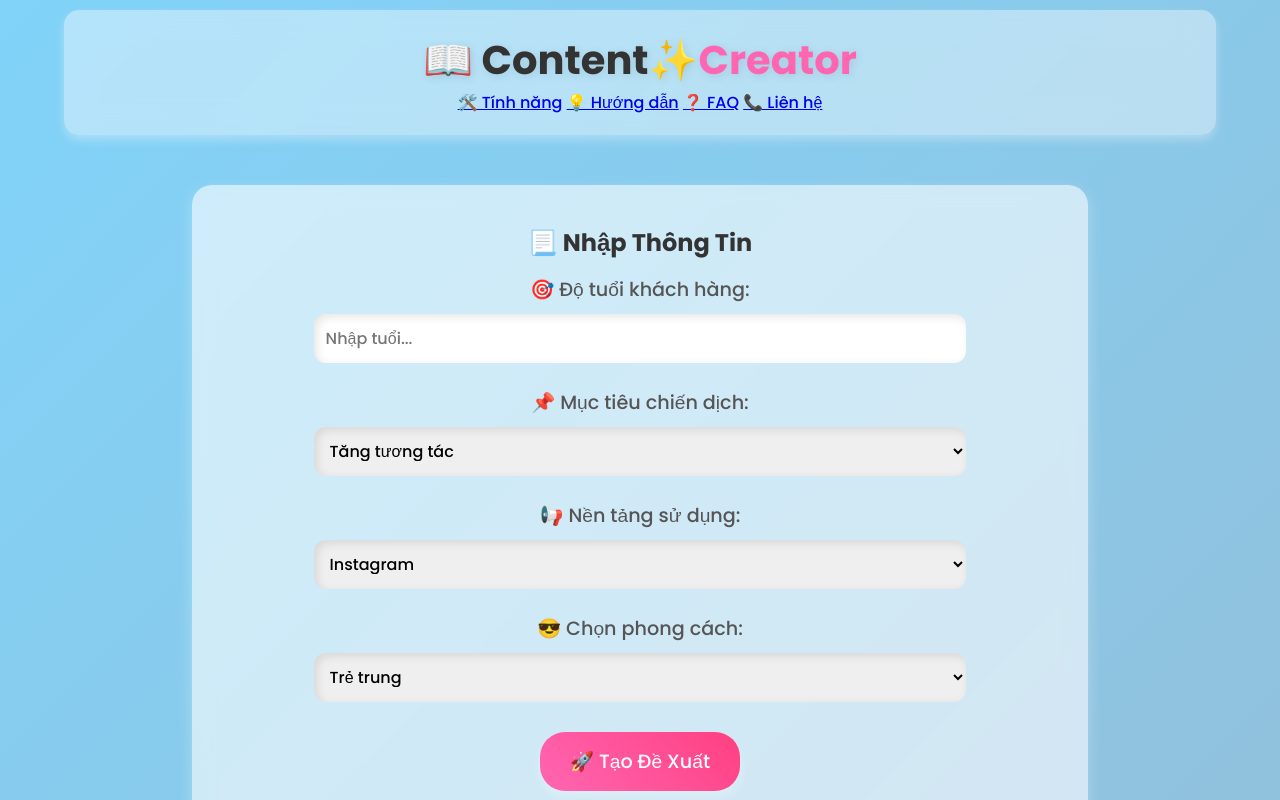
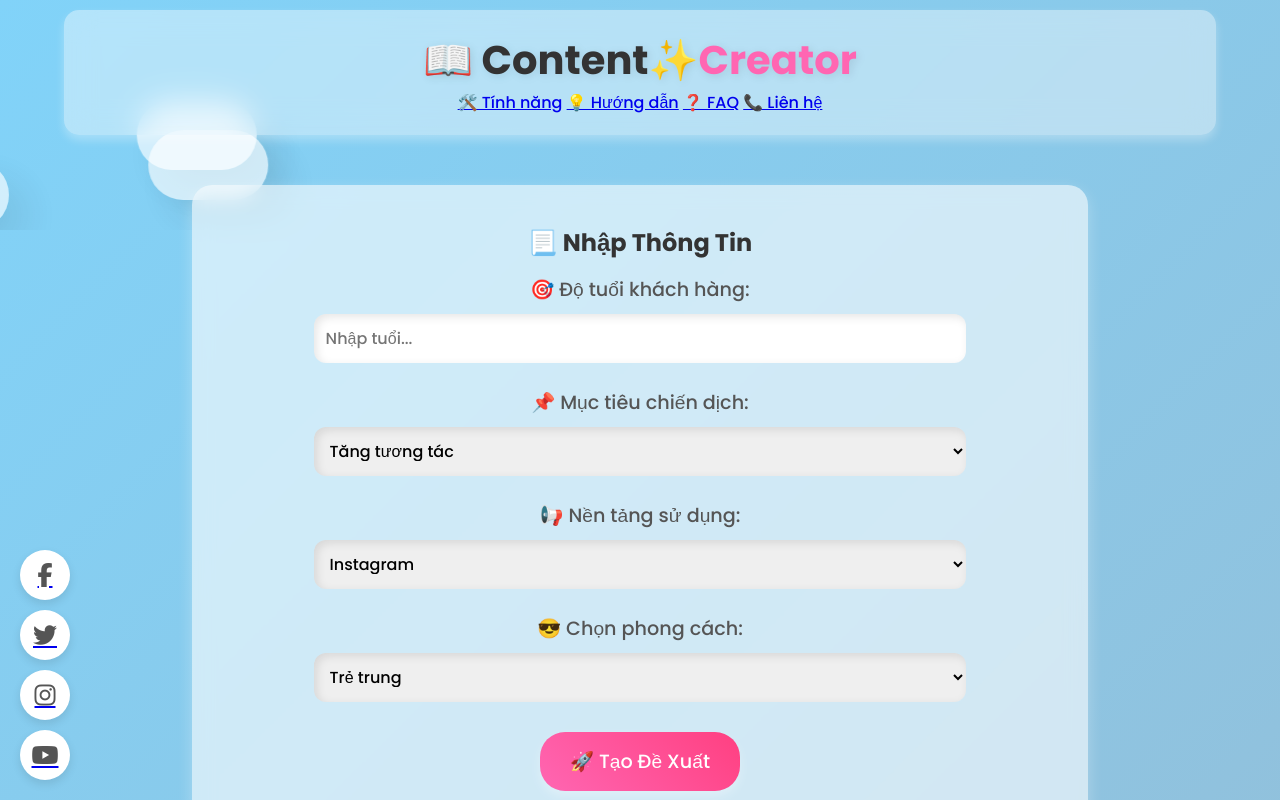
Before and after one commit to TurisstSamee/nomnom, a plain HTML site: page index.html in a window 1280 px wide. Shown: the top 800 px of the page. Drawn offline with nearby package versions, Linux system fonts and the light colour scheme; a script that the page names is missing.

Commit message:
Update index.html

```diff
--- a/index.html
+++ b/index.html
@@ -25,7 +25,19 @@
             </div>
         </div>
     </nav>
+    <div class="clouds">
+        <span class="cloud"></span>
+        <span class="cloud"></span>
+        <span class="cloud"></span>
+    </div>
 
+    <!-- Biểu tượng mạng xã hội -->
+    <div class="social-icons">
+        <a href="https://facebook.com" target="_blank"><i class="fab fa-facebook-f"></i></a>
+        <a href="https://twitter.com" target="_blank"><i class="fab fa-twitter"></i></a>
+        <a href="https://instagram.com" target="_blank"><i class="fab fa-instagram"></i></a>
+        <a href="https://youtube.com" target="_blank"><i class="fab fa-youtube"></i></a>
+    </div>
     <!-- 📔 FORM CHỌN THÔNG TIN -->
     <section id="form-section">
         <h2>📃 Nhập Thông Tin</h2>
```
